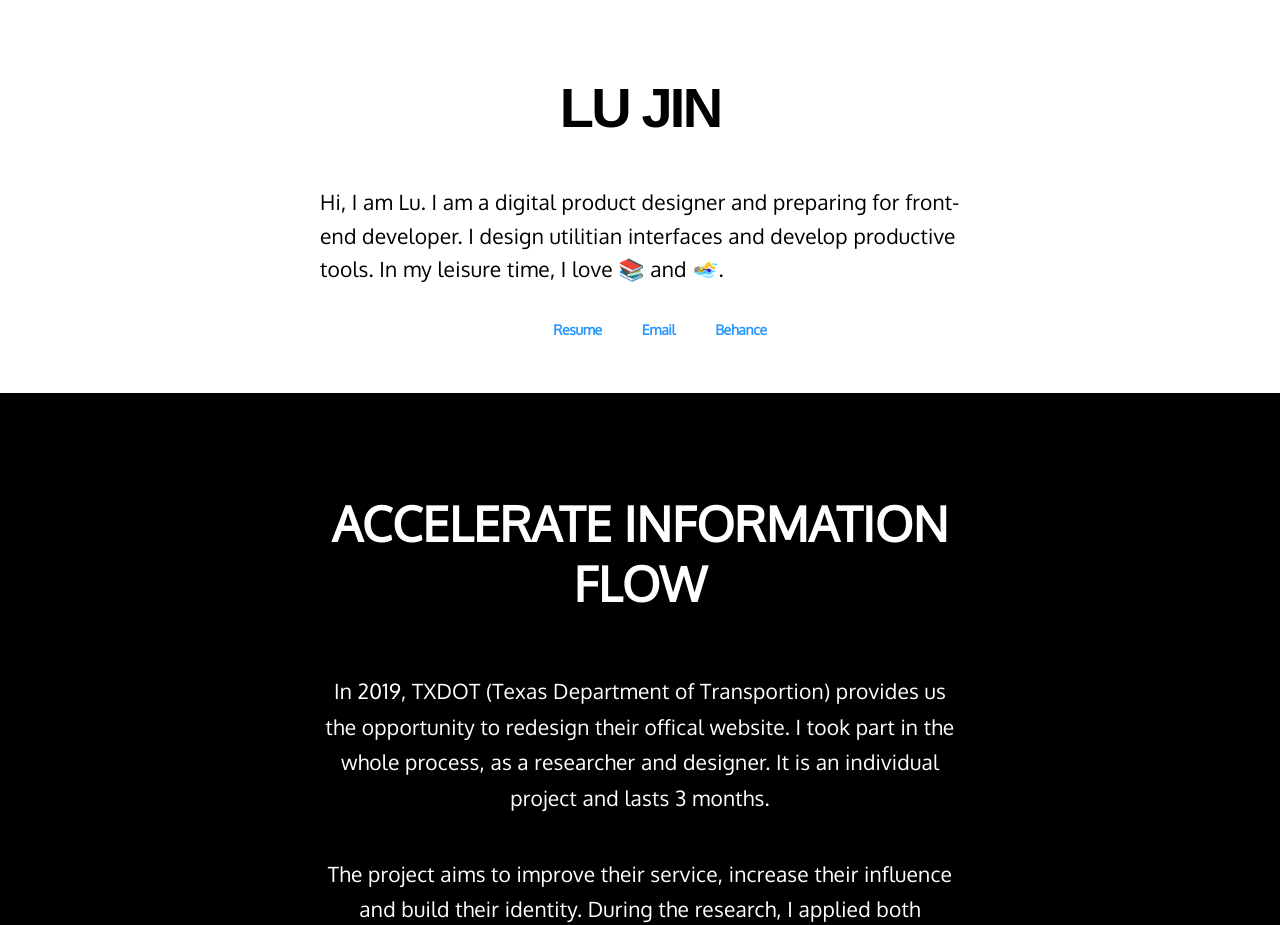
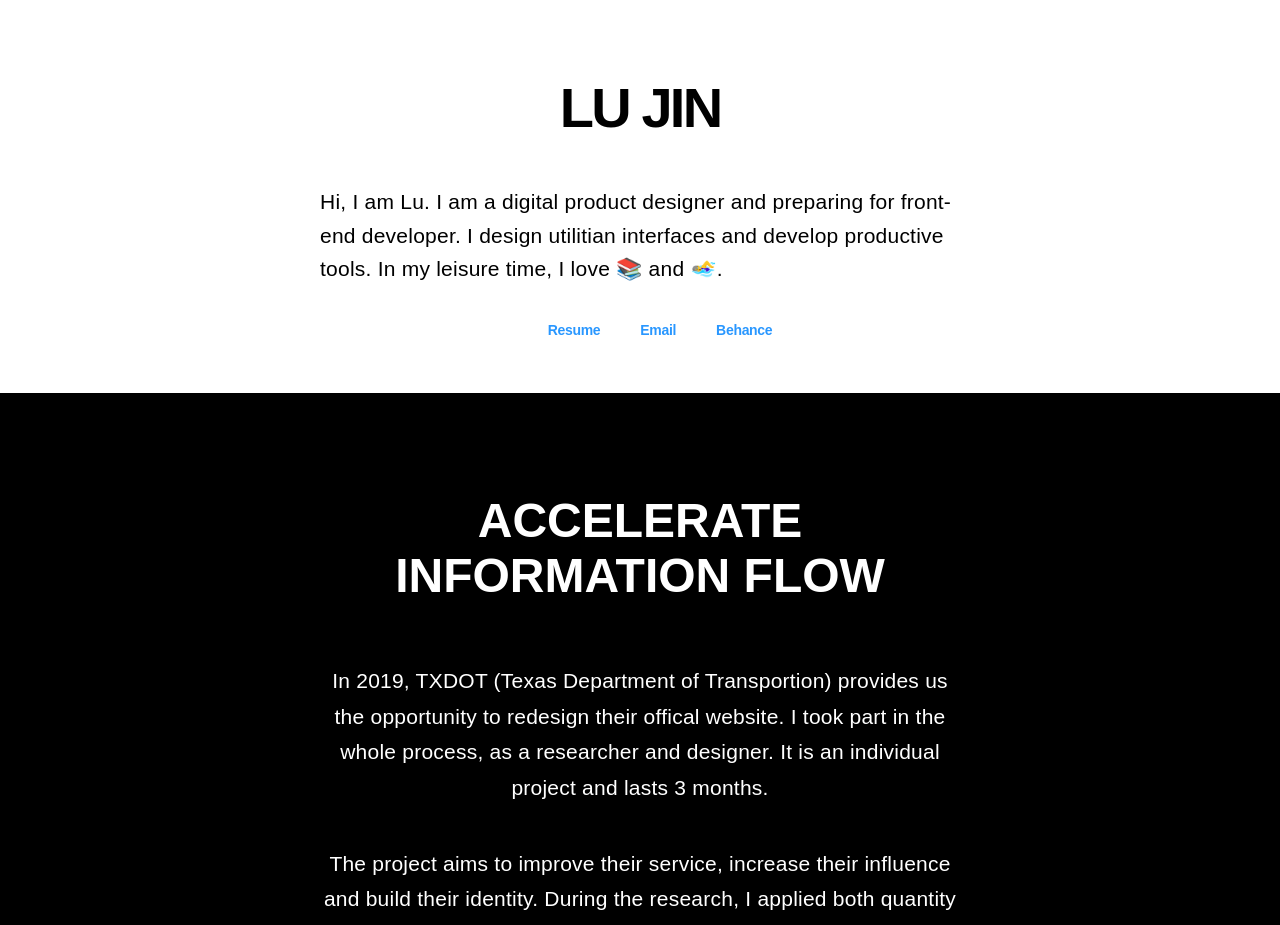
Before and after one commit to beforux/ShakeYourLove, a Jekyll site: the page index.html, which Jekyll copies as it is, in a window 1280 px wide. Shown: the top 925 px of the page. Built offline with Jekyll 4.4.1, drawn with Linux system fonts in a browser that asks for light colours.

Commit message:
Update index.html

```diff
--- a/index.html
+++ b/index.html
@@ -3,7 +3,7 @@
 <head>
 	<title>Lu Jin</title>
 	<link rel="stylesheet" type="text/css" href="./design.css">
-<link href="https://fonts.googleapis.com/css?family=Oxygen&display=swap" rel="stylesheet">
+<link href="https://fonts.googleapis.com/css?family=IBM+Plex+Serif&display=swap" rel="stylesheet">
 
 </head>
 <body>
```
